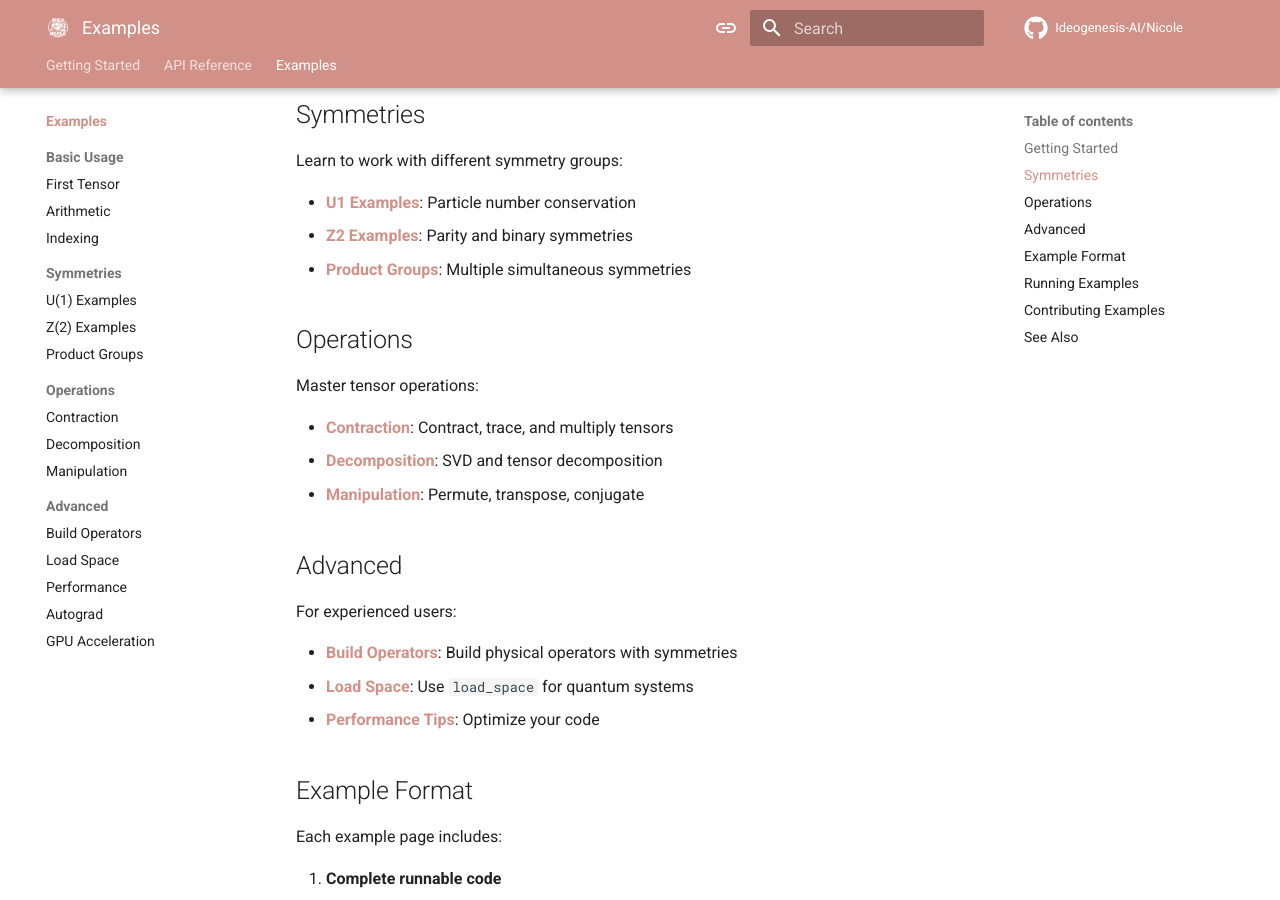
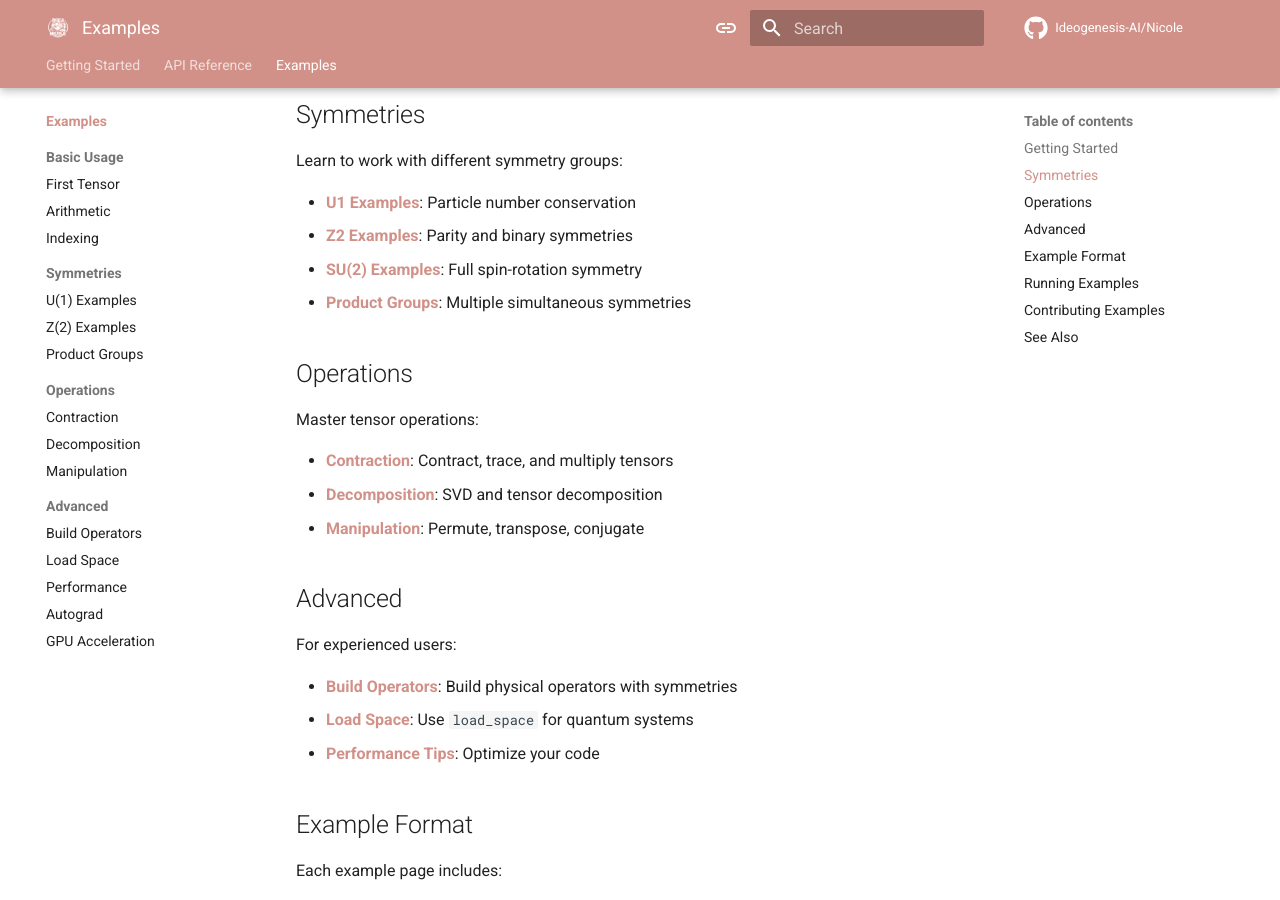
Before and after one commit to Ideogenesis-AI/Nicole, an MkDocs documentation site: the page built from docs/examples/index.md, in a window 1280 px wide and 900 px high, scrolled down 716 px. Built offline with MkDocs 1.6.1 and Material for MkDocs 9.7.7, drawn with Linux system fonts in a browser that asks for light colours; comment, search, counter and statistics services are not loaded; the version menu is left out.

Commit message:
Add SU(2 Examples to documentation index for full spin-rotation symmetry

```diff
--- a/docs/examples/index.md
+++ b/docs/examples/index.md
@@ -25,6 +25,7 @@ Learn to work with different symmetry groups:
 
 - **[U1 Examples](symmetries/u1-examples.md)**: Particle number conservation
 - **[Z2 Examples](symmetries/z2-examples.md)**: Parity and binary symmetries
+- **[SU(2) Examples](symmetries/su2-examples.md)**: Full spin-rotation symmetry
 - **[Product Groups](symmetries/product-examples.md)**: Multiple simultaneous symmetries
 
 ## Operations
```
